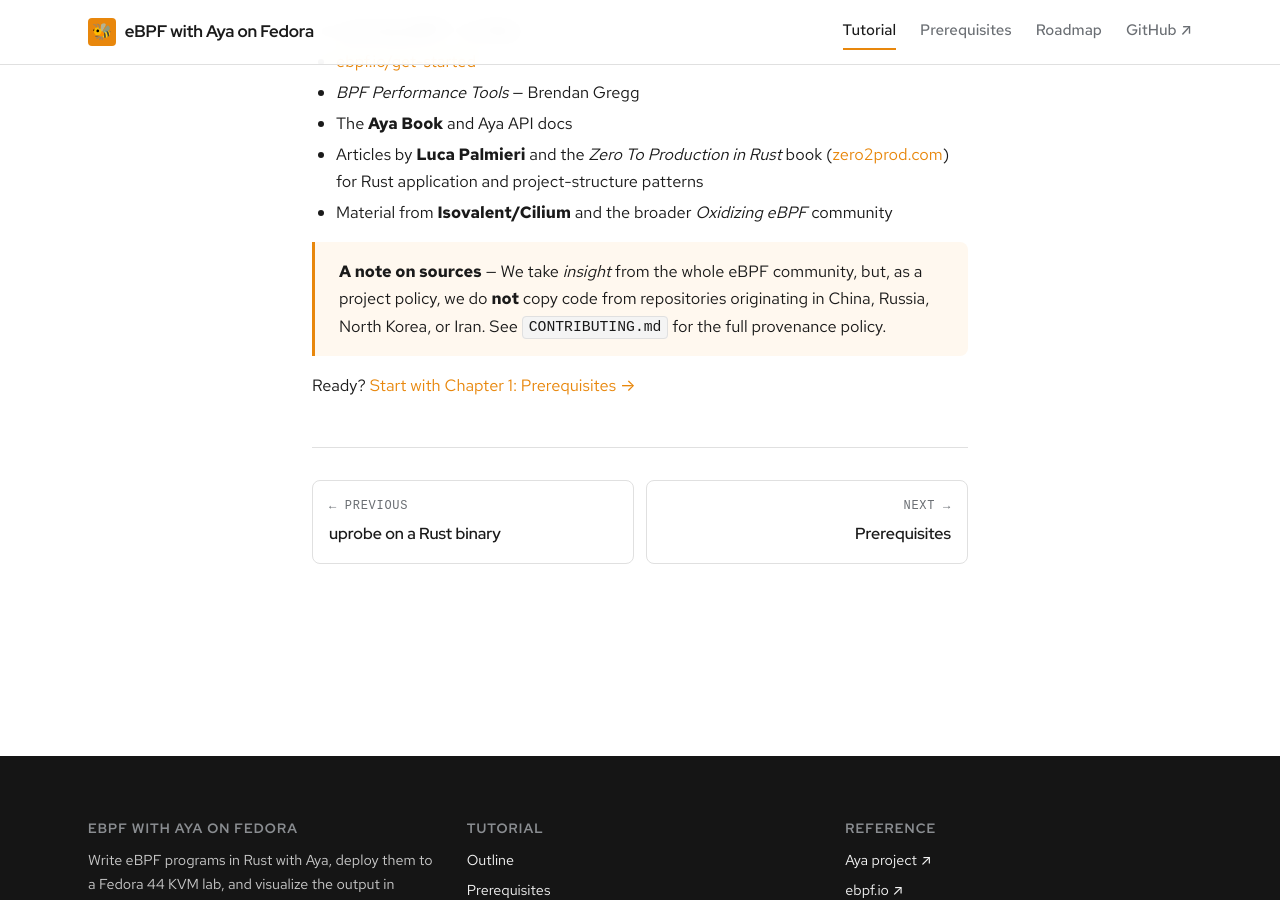
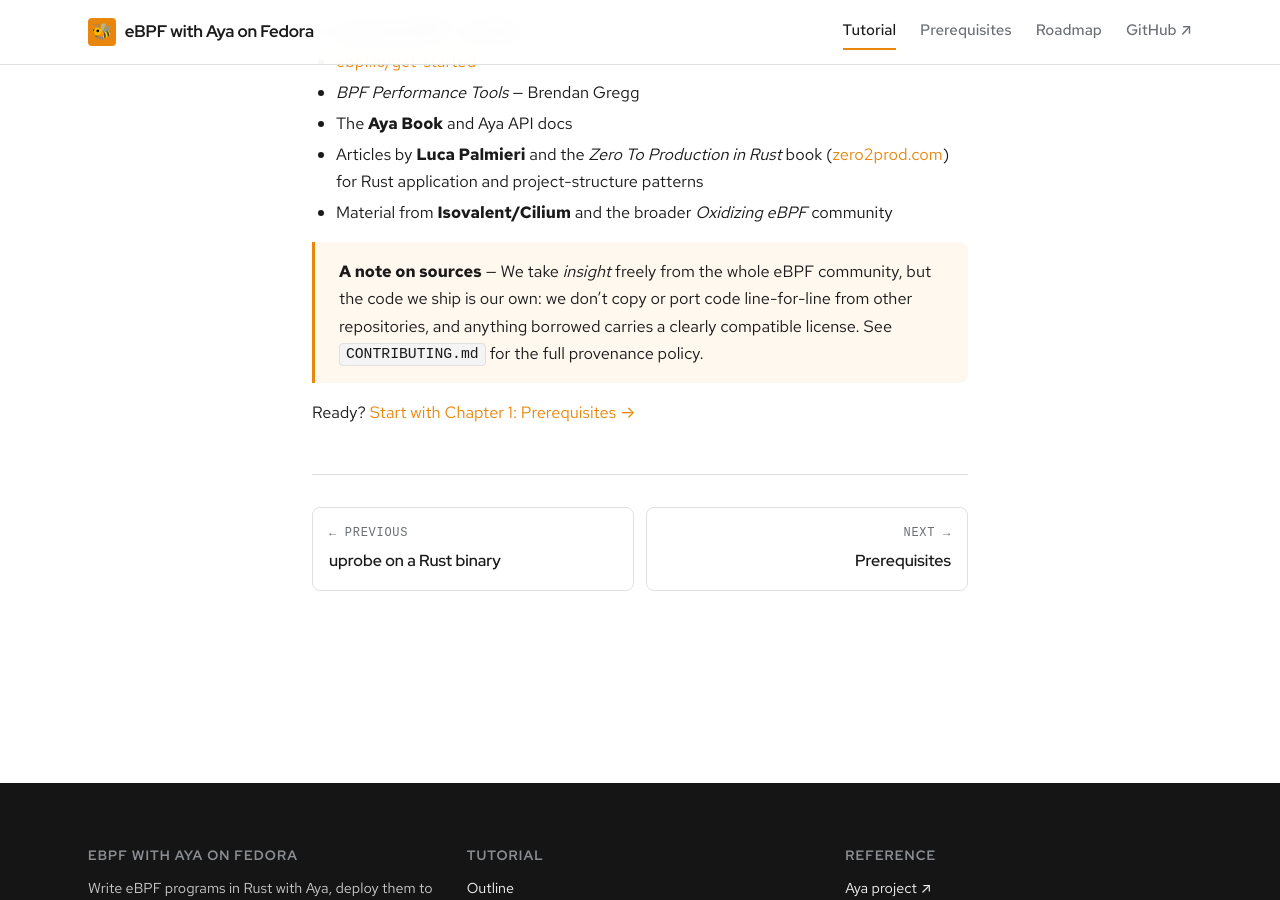
Before and after one commit to patterncatalyst/ebpf-with-aya, a Jekyll site: the page built from _docs/00-outline.md, in a window 1280 px wide and 900 px high, scrolled down 3722 px. Built offline with Jekyll 4.4.1, drawn with Linux system fonts in a browser that asks for light colours; some web fonts are replaced.

Commit message:
docs: neutral source-provenance wording (r6.2)

```diff
--- a/_docs/00-outline.md
+++ b/_docs/00-outline.md
@@ -122,10 +122,11 @@
 - Material from **Isovalent/Cilium** and the broader *Oxidizing eBPF*
   community
 
-> **A note on sources** — We take *insight* from the whole eBPF
-> community, but, as a project policy, we do **not** copy code from
-> repositories originating in China, Russia, North Korea, or Iran.
-> See [`CONTRIBUTING.md`](https://github.com/{{ site.github_username }}/{{ site.github_repo }}/blob/main/CONTRIBUTING.md)
+> **A note on sources** — We take *insight* freely from the whole eBPF
+> community, but the code we ship is our own: we don't copy or port
+> code line-for-line from other repositories, and anything borrowed
+> carries a clearly compatible license. See
+> [`CONTRIBUTING.md`](https://github.com/{{ site.github_username }}/{{ site.github_repo }}/blob/main/CONTRIBUTING.md)
 > for the full provenance policy.
 
 Ready? [Start with Chapter 1: Prerequisites →]({{ "/docs/01-prerequisites/" | relative_url }})
```
Also changed, not shown: CONTRIBUTING.md (+12 -11 lines), PRD.md (+2 -2 lines), _plans/prd-reconciliation.md (+1 -1 lines), _plans/reconciliation-plan.md (+9 -0 lines), onboarding/STARTING-WITH-CLAUDE.md (+2 -2 lines), README.md.
